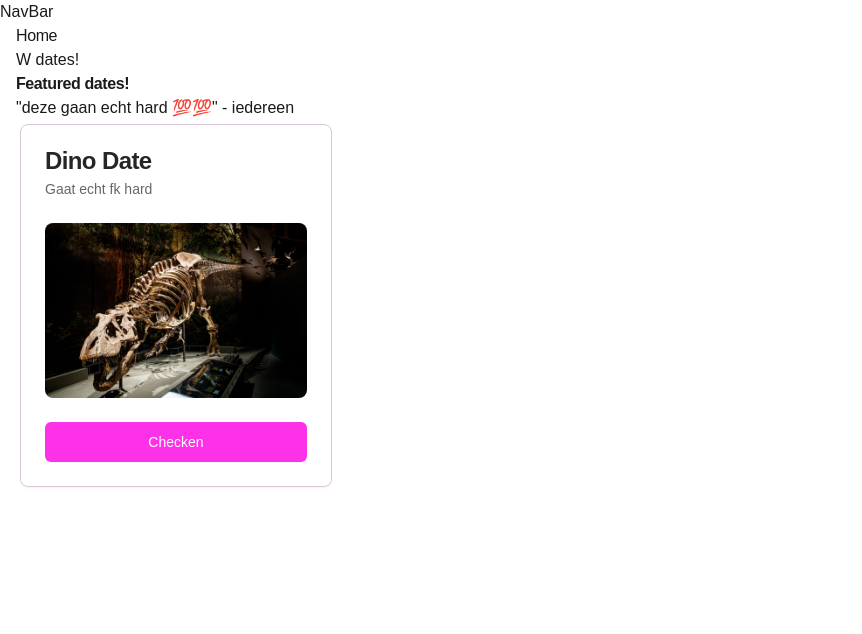
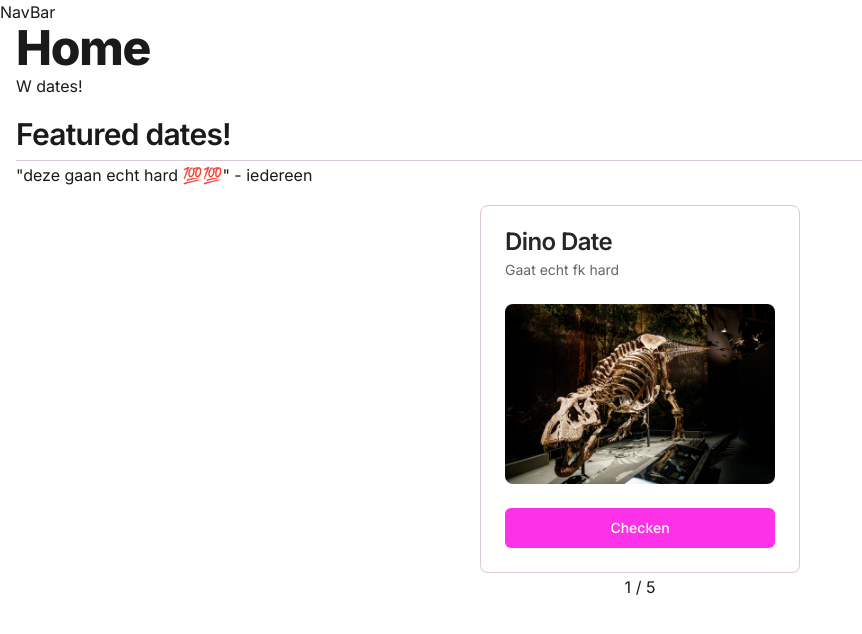
Before and after one commit to FinnKuiper/datewebsoite, a Next.js app: page / in a window 1280 px wide. Shown: the top 634 px of the page, without its empty margins (0-862 px from the left). Built offline with nearby package versions, Linux system fonts and the light colour scheme.

Commit message:
enhance Home component layout and functionality; integrate Carousel API and update typography styles

```diff
--- a/src/app/layout.tsx
+++ b/src/app/layout.tsx
@@ -1,5 +1,8 @@
 import './globals.css';
 import NavBar from '@/components/navbar';
+import { Inter } from 'next/font/google';
+
+const inter = Inter({ subsets: ['latin'] });
 
 export default function RootLayout({
   children,
@@ -8,9 +11,11 @@ export default function RootLayout({
 }>) {
   return (
     <html lang="en">
-      <body className={``}>
+      <body className={`${inter.className} `}>
         <NavBar />
-        <main className="px-4">{children}</main>
+        <main className="px-4 flex flex-col gap-4 min-h-screen">
+          {children}
+        </main>
       </body>
     </html>
   );
--- a/src/app/page.tsx
+++ b/src/app/page.tsx
@@ -1,3 +1,4 @@
+'use client';
 import { Button } from '@/components/ui/button';
 import {
   Card,
@@ -9,6 +10,7 @@ import {
 } from '@/components/ui/card';
 import {
   Carousel,
+  CarouselApi,
   CarouselContent,
   CarouselItem,
 } from '@/components/ui/carousel';
@@ -16,19 +18,42 @@ import { TypographyH1 } from '@/typography/TypographyH1';
 import { TypographyH2 } from '@/typography/TypographyH2';
 import { TypographyP } from '@/typography/TypographyP';
 import Image from 'next/image';
+import { useEffect, useState } from 'react';
 
 export default function Home() {
+  const [api, setApi] = useState<CarouselApi>();
+  const [current, setCurrent] = useState(0);
+  const [count, setCount] = useState(0);
+
+  useEffect(() => {
+    if (!api) return;
+
+    setCount(api.scrollSnapList().length);
+    setCurrent(api.selectedScrollSnap() + 1);
+
+    api.on('select', () => {
+      setCurrent(api.selectedScrollSnap() + 1);
+    });
+  }, [api]);
   return (
     <>
+      <header>
         <TypographyH1>Home</TypographyH1>
         <TypographyP>W dates!</TypographyP>
+      </header>
+      <div className="flex flex-col gap-4">
+        <div>
           <TypographyH2>Featured dates!</TypographyH2>
-      <TypographyP>&quot;deze gaan echt hard 💯💯&quot; - iedereen</TypographyP>
-      <Carousel className="w-full flex flex-row max-w-xs">
+          <TypographyP>
+            &quot;deze gaan echt hard 💯💯&quot; - iedereen
+          </TypographyP>
+        </div>
+
+        <div className="flex flex-col items-center justify-center">
+          <Carousel setApi={setApi} className="w-full flex flex-row max-w-xs">
             <CarouselContent>
               {Array.from({ length: 5 }).map((_, index) => (
                 <CarouselItem key={index}>
-              <div className="p-1">
                   <Card>
                     <CardHeader>
                       <CardTitle>Dino Date</CardTitle>
@@ -47,11 +72,17 @@ export default function Home() {
                       <Button className="w-full">Checken</Button>
                     </CardFooter>
                   </Card>
-              </div>
                 </CarouselItem>
               ))}
             </CarouselContent>
           </Carousel>
+          <div>
+            <TypographyP>
+              {current} / {count}
+            </TypographyP>
+          </div>
+        </div>
+      </div>
     </>
   );
 }
--- a/src/typography/TypographyP.tsx
+++ b/src/typography/TypographyP.tsx
@@ -1,7 +1,5 @@
-export function TypographyP({children}: Readonly<{children: React.ReactNode}>) {
-    return (
-      <p className="leading-7 [&:not(:first-child)]:mt-6">
-        {children}
-      </p>
-    )
-  }
+export function TypographyP({
+  children,
+}: Readonly<{ children: React.ReactNode }>) {
+  return <p className="leading-7">{children}</p>;
+}
--- a/tailwind.config.ts
+++ b/tailwind.config.ts
@@ -5,6 +5,7 @@ export default {
     content: [
     "./src/pages/**/*.{js,ts,jsx,tsx,mdx}",
     "./src/components/**/*.{js,ts,jsx,tsx,mdx}",
+	"./src/typography/**/*.{js,ts,jsx,tsx,mdx}",
     "./src/app/**/*.{js,ts,jsx,tsx,mdx}",
   ],
   theme: {
```
Lines whose indentation alone changed are shown as unchanged.
